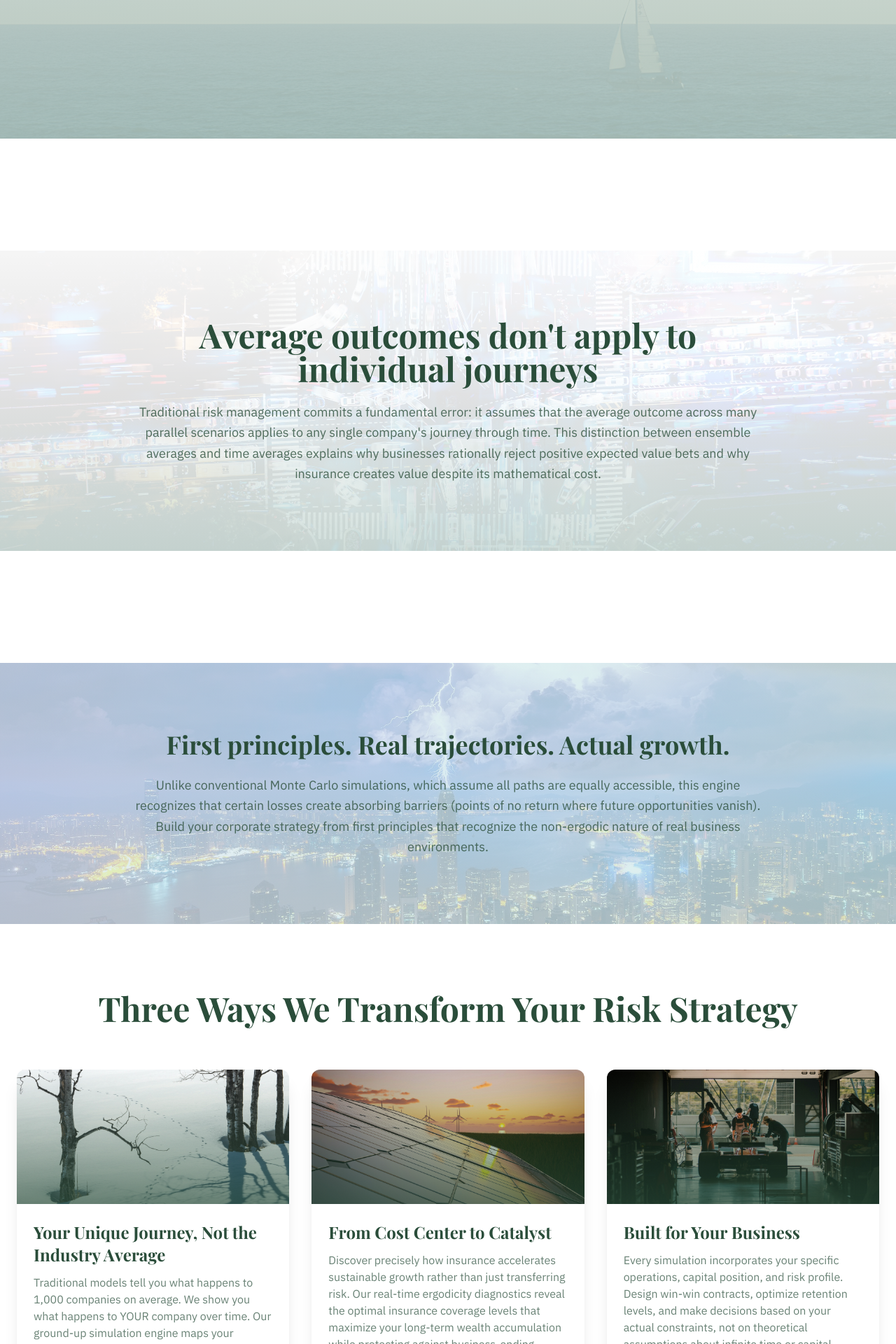
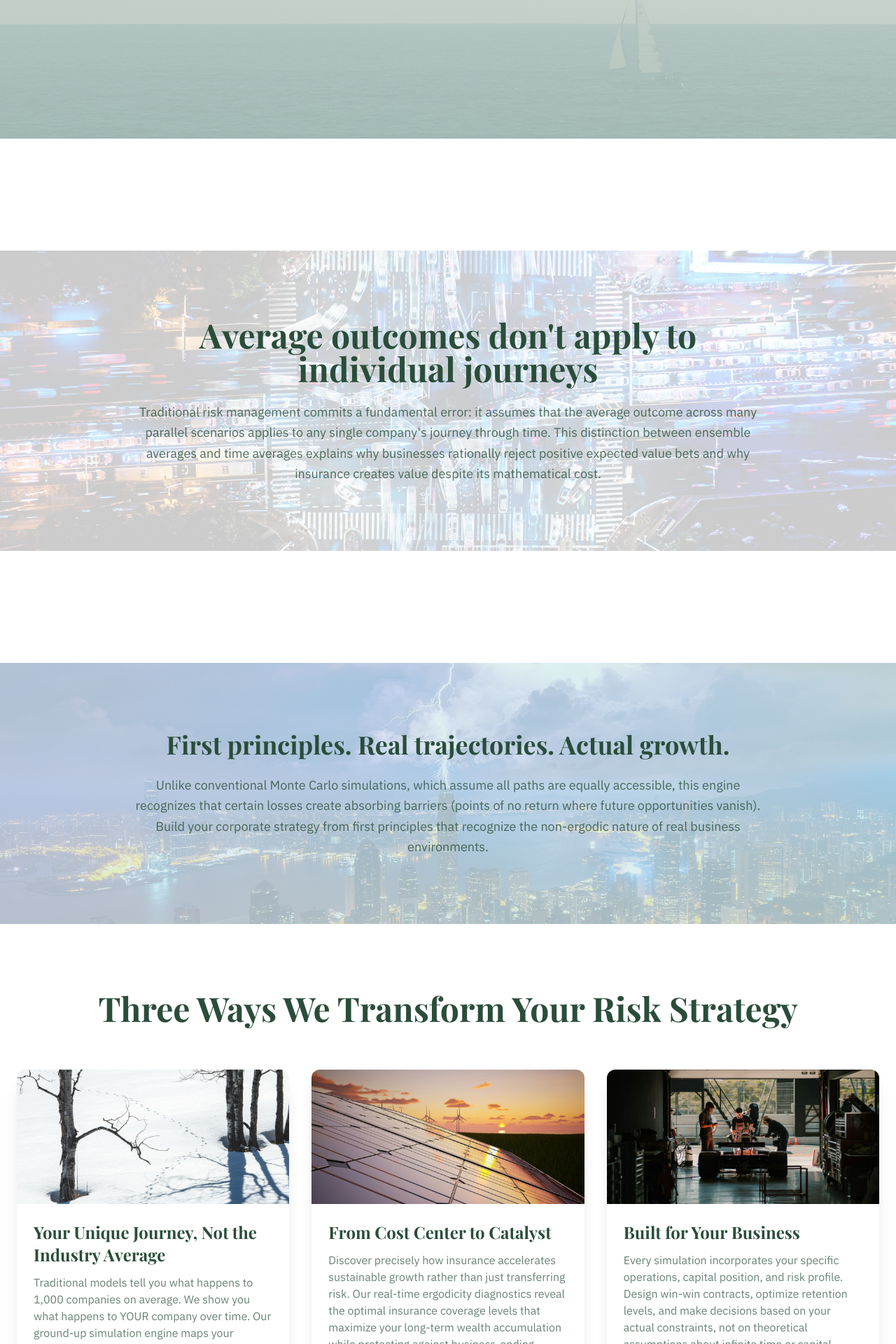
Before and after one commit to AlexFiliakov/MostlyOptimal.com, a Next.js app: page / in a window 1280 px wide. Shown: the part 602-2522 px from the top of the page at 70% size. Built offline with nearby package versions, Linux system fonts and the light colour scheme.

Commit message:
fix page graphics

```diff
--- a/app/page.tsx
+++ b/app/page.tsx
@@ -175,10 +175,9 @@ export default function Home() {
               src="/images/highway.jpg"
               alt="Highway"
               fill
-              className="object-cover opacity-40"
+              className="object-cover opacity-20"
               sizes="100vw"
             />
-            <div className="absolute inset-0 bg-gradient-to-b from-pure-white via-pure-white/70 to-cool-mist/90" />
           </div>
         </div>
 
@@ -259,8 +258,6 @@ export default function Home() {
                     fill
                     className="object-cover group-hover:scale-110 transition-transform duration-500"
                   />
-                  <div className="absolute inset-0 bg-gradient-to-t from-deep-forest/70 to-transparent" />
-                  <div className="absolute bottom-4 left-4 text-5xl">{advantage.icon}</div>
                 </div>
                 <div className="p-6">
                   <h3 className="text-2xl font-display font-bold text-deep-forest mb-3">
```
